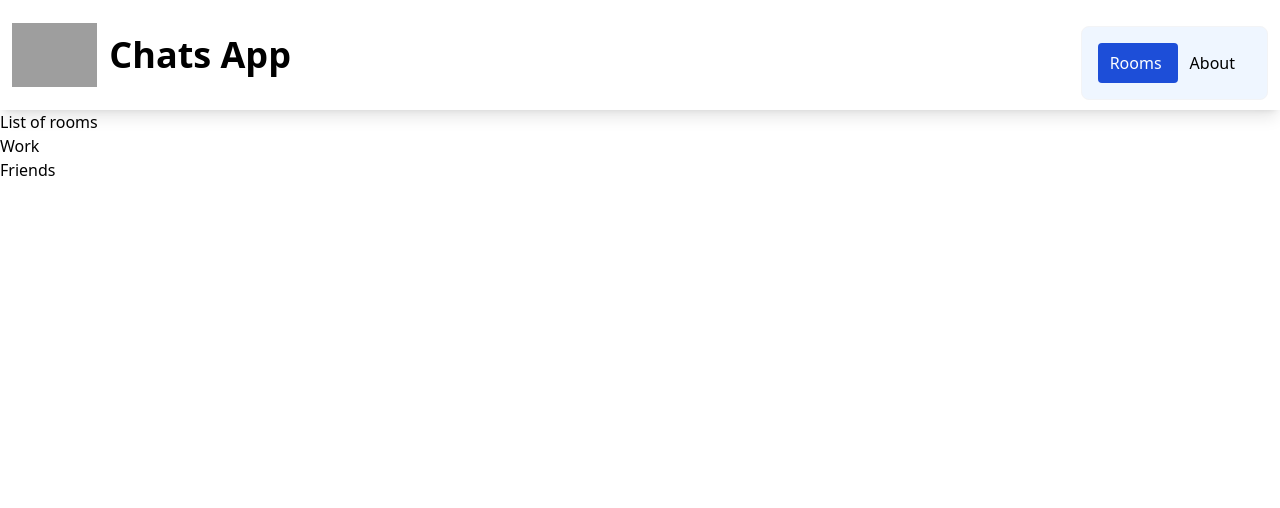
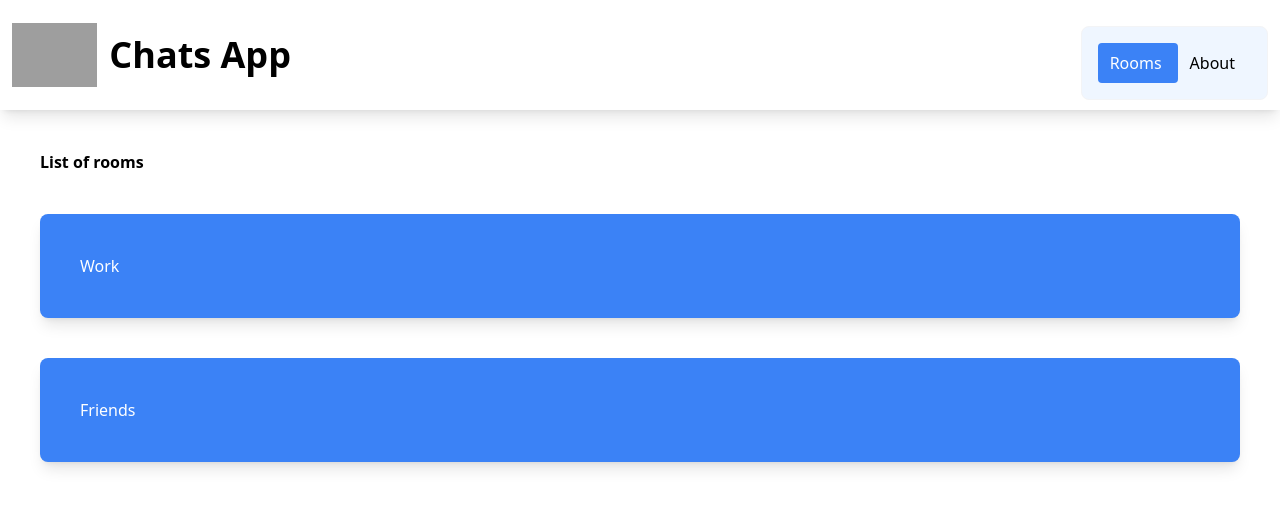
Before and after one commit to PiotrWirth/Django_webchat_application, a Django app: page /rooms/ in a window 1280 px wide. Shown: the top 508 px of the page. Run offline with Django 4.2, Linux system fonts and the light colour scheme; data comes from the database, SQL or seed files in the repository; some libraries are stand-ins or nearby versions; grey boxes are pictures that could not be loaded.

Commit message:
Styled index page

```diff
--- a/webchat/chatapp/templates/chatapp/base.html
+++ b/webchat/chatapp/templates/chatapp/base.html
@@ -19,7 +19,7 @@
             <div class=''>
                 <ul class='flex flex-row p-4 mt-4 border rounded-lg border-gray-100 bg-blue-50'>
                     <li>
-                        <a class='block py-2 pl-3 pr-4 rounded bg-blue-700 text-white' href="">Rooms</a>
+                        <a class='block py-2 pl-3 pr-4 rounded bg-blue-500 text-white' href="">Rooms</a>
                     </li>
                     <li>
                         <a class='block py-2 pl-3 pr-4 rounded ' href="">About</a>
--- a/webchat/chatapp/templates/chatapp/index.html
+++ b/webchat/chatapp/templates/chatapp/index.html
@@ -1,9 +1,11 @@
 {% extends 'chatapp/base.html' %}
 {% block content %}
-<h1>List of rooms</h1>
+<h1 class='font-bold m-10'>List of rooms</h1>
 {% for chatroom in chatrooms %}
+    <div class='shadow-lg p-10 m-10 text-white bg-blue-500 rounded-lg'>
+        <a href="{% url 'chatroom' chatroom.slug %}">{{ chatroom.name }}</a><br>
+    </div>
 
-    <a href="{% url 'chatroom' chatroom.slug %}">{{ chatroom.name }}</a><br>
 
 {% endfor %}
 {% endblock content %}
```
